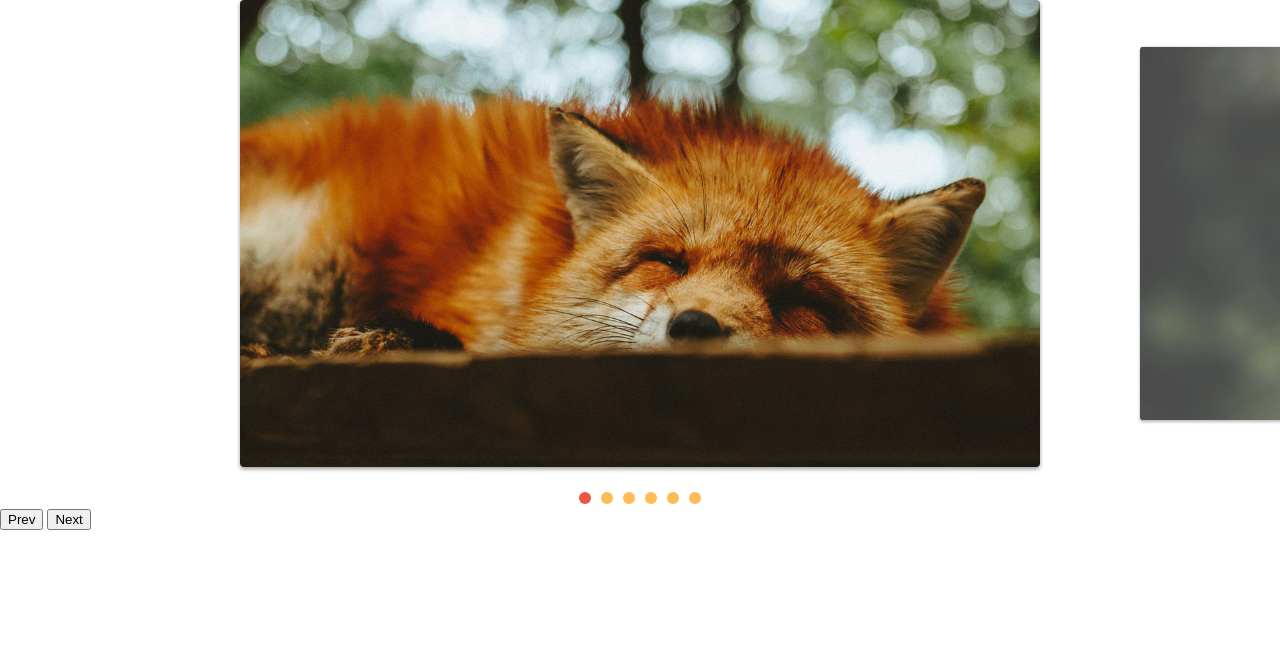
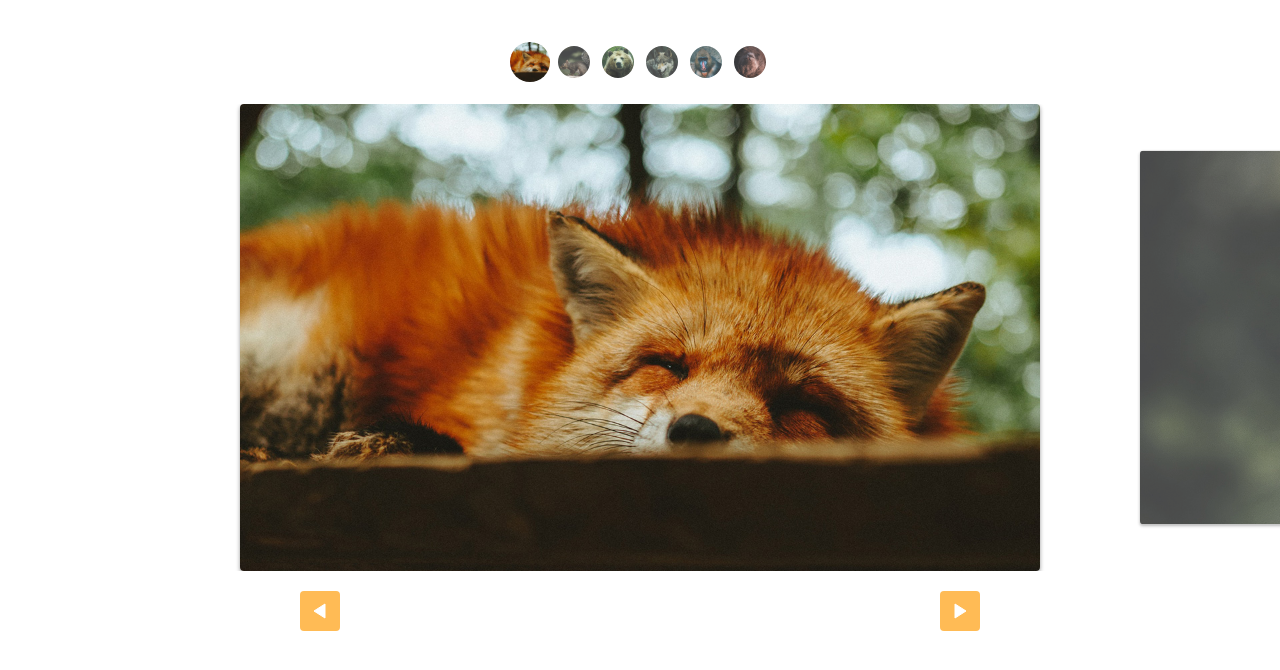
Before and after one commit to ferrerafelip/slide, a plain HTML site: page index.html in a window 1280 px wide. Drawn offline with Linux system fonts and the light colour scheme.

Commit message:
custom controls estilizados

```diff
--- a/css/style.css
+++ b/css/style.css
@@ -64,3 +64,48 @@ img{
 [data-control="slide"] li.active a, [data-control="slide"] li a:hover{
   background: #E54;
 }
+
+.custom-controls{
+  display: flex;
+  justify-content: center;
+  margin-top: 40px;
+  flex-wrap: wrap;
+  margin-bottom: 20px;
+}
+
+.custom-controls li{
+  opacity: .8;
+  transform: scale(.8);
+  width: 40px;
+  height: 40px;
+  border-radius: 50%;
+  overflow: hidden;
+  margin: 2px;
+  box-shadow: 0 2px 2px (rgba 0,0,0,.5);
+  transition: .3s;
+}
+
+.arrow-nav{
+  display: flex;
+  justify-content: space-around;
+  margin: 20px 0;
+}
+
+.custom-controls li.active{
+  opacity: 1;
+  transform: scale(1);
+}
+
+.arrow-nav button{
+  cursor: pointer;
+  border: none;
+  border-radius: 4px;
+  color: white;
+  width: 40px;
+  height: 40px;
+  background: #FB5 url('../img/arrow.svg') center center no-repeat;
+}
+
+.arrow-nav button.prev{
+  transform: rotate(-180deg);
+}
--- a/index.html
+++ b/index.html
@@ -7,6 +7,14 @@
   <link rel="stylesheet" href="css/style.css">
 </head>
 <body>
+  <ul class="custom-controls">
+    <li><img src="./img/foto1-thumb.jpg" alt=""></li>
+    <li><img src="./img/foto2-thumb.jpg" alt=""></li>
+    <li><img src="./img/foto3-thumb.jpg" alt=""></li>
+    <li><img src="./img/foto4-thumb.jpg" alt=""></li>
+    <li><img src="./img/foto5-thumb.jpg" alt=""></li>
+    <li><img src="./img/foto6-thumb.jpg" alt=""></li>
+  </ul>
   <div class="wrapper">
     <ul class="slide">
       <li><img src="./img/foto1.jpg" alt=""></li>
@@ -18,8 +26,8 @@
     </ul>
   </div>
   <div class="arrow-nav">
-    <button class="prev">Prev</button>
-    <button class="next">Next</button>
+    <button class="prev"></button>
+    <button class="next"></button>
   </div>
   <script type="module" src="js/script.js"></script>
 </body>
--- a/js/script.js
+++ b/js/script.js
@@ -1,8 +1,6 @@
-import {SlideNav} from "./slide.js"
+import SlideNav from "./slide.js"
 
 const slide = new SlideNav('.slide', '.wrapper');
 slide.init()
-
 slide.addArrow('.prev', '.next')
-
-slide.addControl();
+slide.addControl('.custom-controls');
--- a/js/slide.js
+++ b/js/slide.js
@@ -154,7 +154,7 @@ export class Slide {
   }
 }
 
-export class SlideNav extends Slide {
+export default class SlideNav extends Slide {
   constructor(...args){
     super(...args)
     this.bindControlEvents()
```
